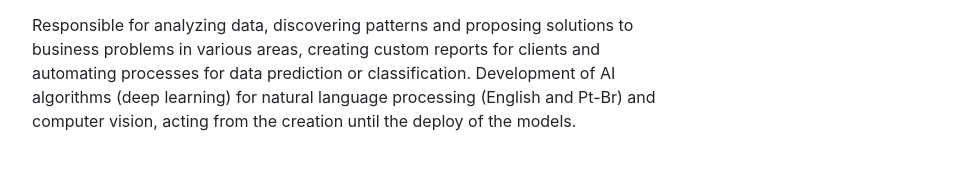
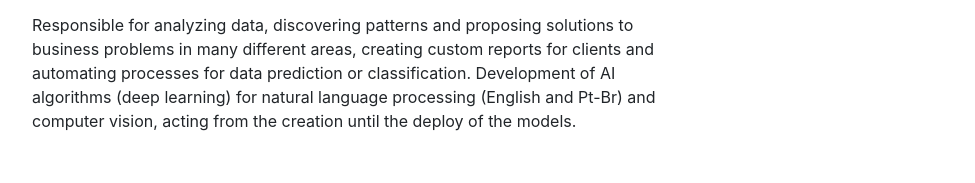
Before and after one commit to IgorMunizS/igormunizs.github.io, a website with bundled scripts: page index.html in a window 1280 px wide. Shown: the part 1008-1191 px from the top of the page, without its empty margins (288-1263 px from the left). Built offline with nearby package versions, Linux system fonts and the light colour scheme; a web font is replaced by a local one.

Commit message:
fix tipo

```diff
--- a/index.html
+++ b/index.html
@@ -92,7 +92,7 @@
           <div class="resume-content">
             <h3 class="mb-0">Data Scientist</h3>
             <div class="subheading mb-3">Indra Company</div>
-            <p>Responsible for analyzing data, discovering patterns and proposing solutions to business problems in various areas,
+            <p>Responsible for analyzing data, discovering patterns and proposing solutions to business problems in many different areas,
                creating custom reports for clients and automating processes for data prediction or classification.
 
 Development of AI algorithms (deep learning) for natural language processing (English and Pt-Br)
```
